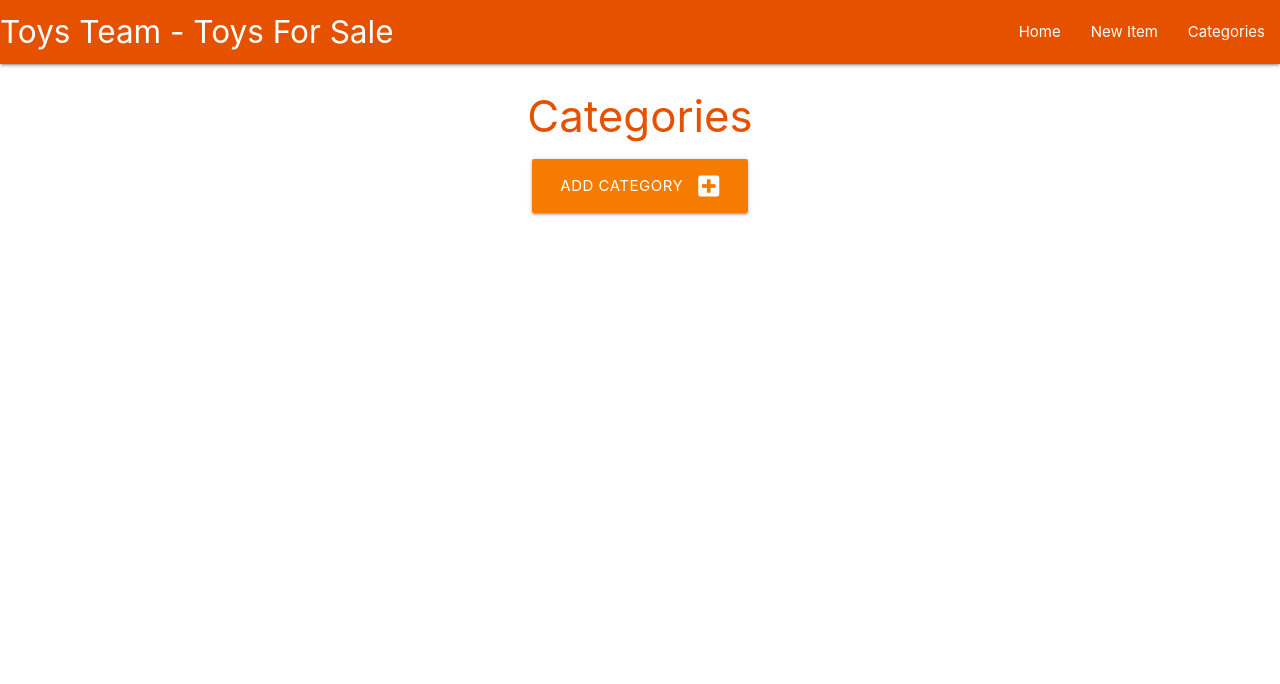
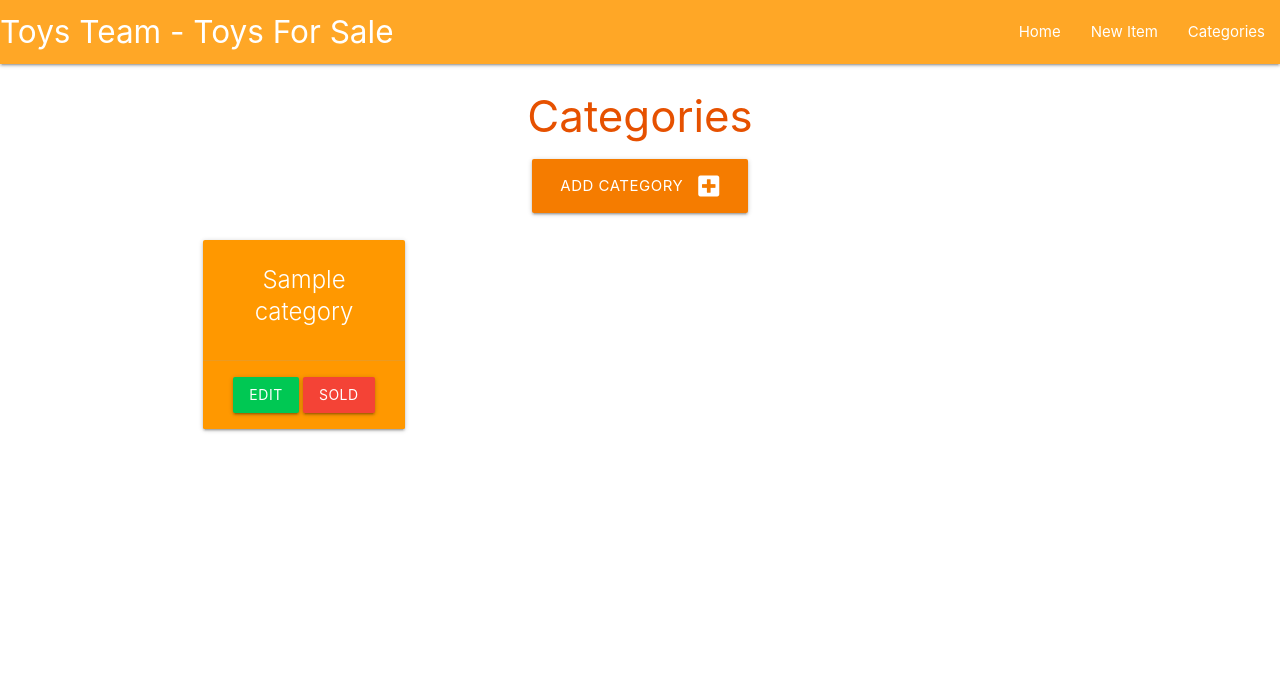
Before and after one commit to uctv9805/msp3-flask-sqlalchemy, a Flask app: page /categories in a window 1280 px wide. Shown: the top 684 px of the page. Run offline with Flask 3, Linux system fonts and the light colour scheme; tables that the repository leaves empty hold one stand-in row (values such as "Sample post").

Commit message:
allow users to query the database and view all categories

```diff
--- a/itemsforsale/routes.py
+++ b/itemsforsale/routes.py
@@ -10,7 +10,8 @@ def home():
 
 @app.route("/categories")
 def categories():
-    return render_template("categories.html")
+    categories = list(Category.query.order_by(Category.category_name).all())
+    return render_template("categories.html", categories=categories)
 
 
 @app.route("/add_category", methods=["GET", "POST"])
--- a/itemsforsale/templates/add_category.html
+++ b/itemsforsale/templates/add_category.html
@@ -17,7 +17,7 @@
         <!-- category name -->
         <div class="row">
             <div class="col s12 center-align">
-                <button type="submit" class="btn-large orange darken-1">
+                <button type="submit" class="btn-large orange">
                     Add Category <i class="fas fa-plus-square right"></i>
                 </button>
             </div>
--- a/itemsforsale/templates/base.html
+++ b/itemsforsale/templates/base.html
@@ -15,7 +15,7 @@
 
     <header>
         <!-- top navbar -->
-        <nav class="orange darken-4">
+        <nav class="orange lighten-1">
             <div class="nav-wrapper">
                 <a href="#!" class="brand-logo">Toys Team - Toys For Sale</a>
                 <a href="#" data-target="mobile-demo" class="sidenav-trigger"><i class="fas fa-bars"></i></a>
--- a/itemsforsale/templates/categories.html
+++ b/itemsforsale/templates/categories.html
@@ -11,4 +11,20 @@
     </div>
 </div>
 
+<div class="row">
+    {% for category in categories %}
+    <div class="col s12 m6 l3">
+      <div class="card orange center-align">
+        <div class="card-content white-text">
+          <span class="card-title">{{ category.category_name }}</span>
+        </div>
+        <div class="card-action">
+          <a href="#" class="btn green accent-4">Edit</a>
+          <a href="#" class="btn red">Sold</a>
+        </div>
+      </div>
+    </div>
+    {% endfor %}
+  </div>
+
 {% endblock %}
```
